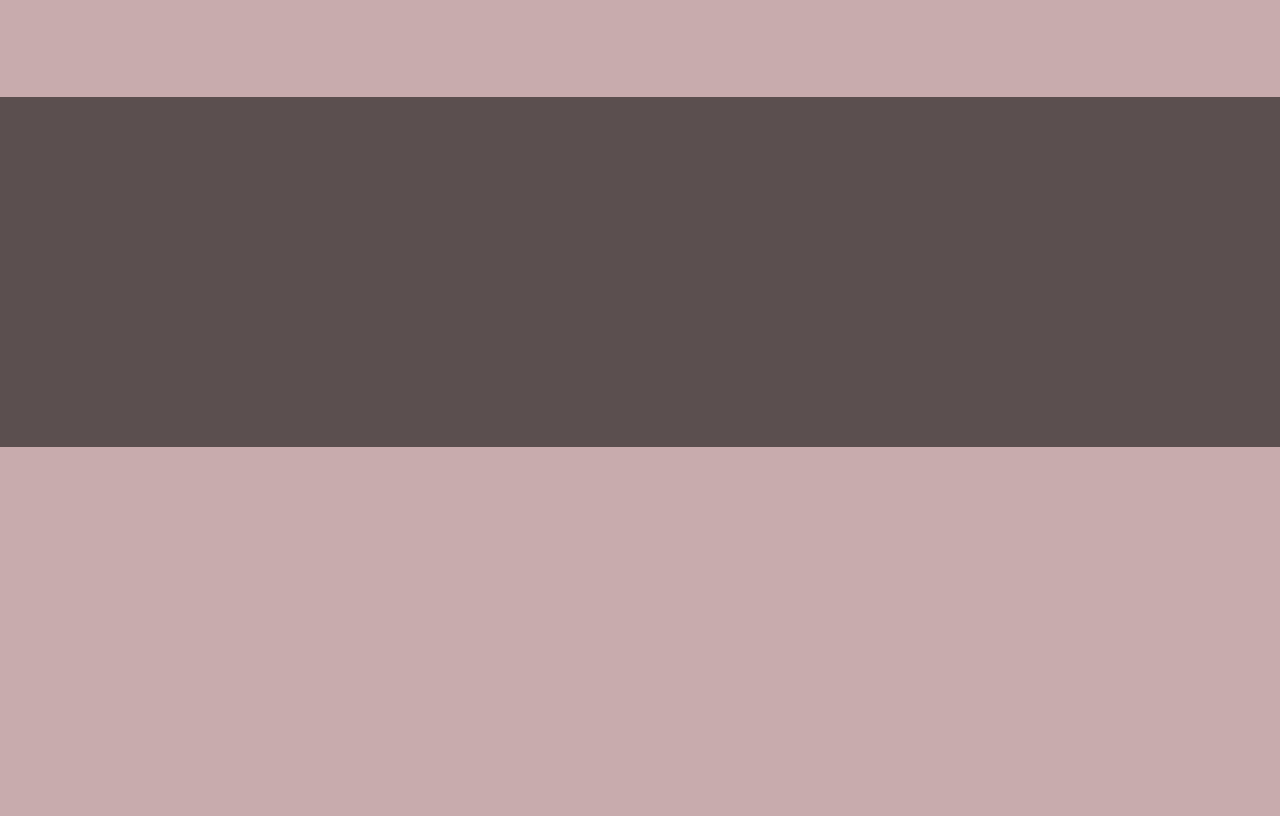
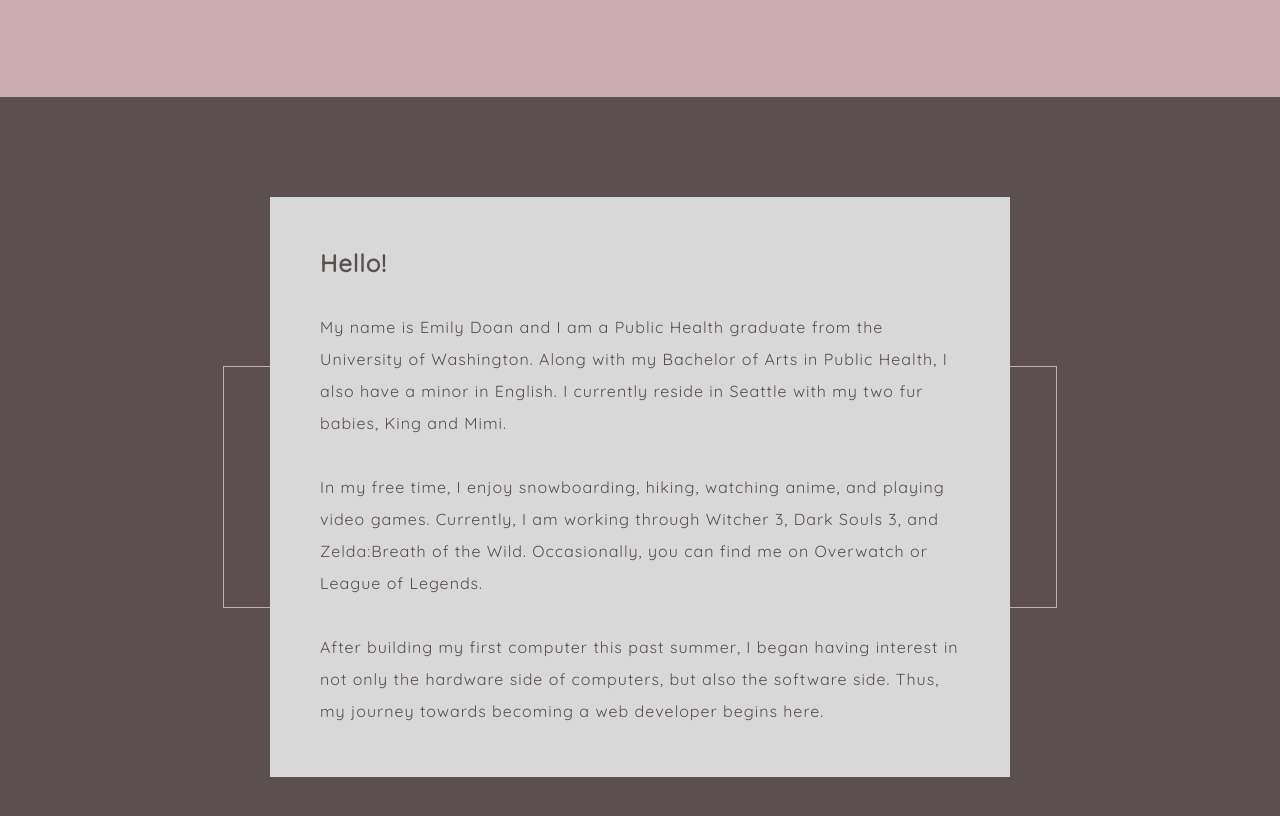
Before and after one commit to emily599/portfolio-v2, a website: page index.html in a window 1280 px wide. Shown: the part 320-1136 px from the top of the page. Before the commit the page ends 820 px from the top, so only its background shows below. Drawn offline with Linux system fonts and the light colour scheme.

Commit message:
added inital about section

```diff
--- a/index.html
+++ b/index.html
@@ -25,7 +25,39 @@
             </div>
         </div>
     </header>
-    <section class="about"></section>
+    <section class="about">
+        <div class="aboutContainer">
+
+            <div class="aboutBorder">
+                <div class="aboutBorderControl"></div>
+                <div class="aboutPhoto"></div>
+                <div class="aboutDescription">
+                    <h1>Hello!</h1>
+                    <br>
+                    <p> My name is Emily Doan and I am a Public Health graduate from the
+                        University of Washington. Along with my Bachelor of Arts in Public Health, I also have a
+                        minor
+                        in
+                        English. I currently reside in Seattle with my two fur babies, King and Mimi.
+                        <br>
+                        <br>
+                        In my free time, I enjoy snowboarding, hiking, watching anime, and playing video games.
+                        Currently,
+                        I am working through Witcher 3, Dark Souls 3, and Zelda:Breath of the Wild. Occasionally,
+                        you
+                        can
+                        find me on Overwatch or League of Legends.
+                        <br>
+                        <br>
+                        After building my first computer this past summer, I began having interest in not only the
+                        hardware
+                        side of computers, but also the software side. Thus, my journey towards becoming a web
+                        developer
+                        begins here.</p>
+                </div>
+            </div>
+        </div>
+    </section>
     <section class="projects"></section>
     <section class="contact"></section>
 </body>
--- a/sass/main.scss
+++ b/sass/main.scss
@@ -45,7 +45,39 @@ header{
 }
 
 .about{
-    height: 350px;
+    // height: 350px;
     width:100%;
     background-color: #5B4F4F;
+
+    .aboutContainer {
+        height: 100%;
+    }
+
+    .aboutBorderControl {
+        position: absolute;
+        border-color: #C8ABAD;
+        border-width: 1px;
+        border-style: solid;
+        width: 65%;
+        height: 30%;
+    }
+
+    .aboutBorder {
+        height: 100%;
+        display:flex;
+        align-items: center;
+        justify-content: center;
+    }
+
+    .aboutDescription {
+        color: #5B4F4F;
+        background-color: #D8D8D8;
+        width: 50%;
+        height: 70%;
+        padding: 50px;
+        letter-spacing: 1px;
+        line-height: 32px;
+        margin: 100px;
+        z-index: 2;
+    }
 }
```
Also changed, not shown: css/style.css.
